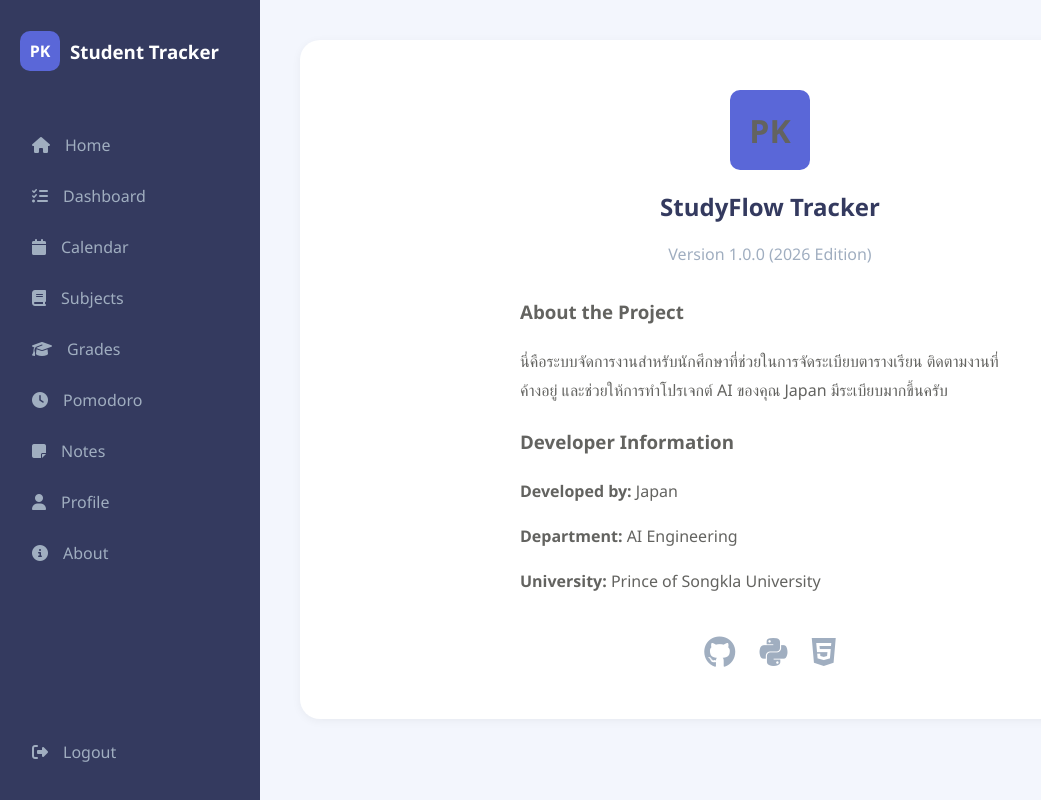
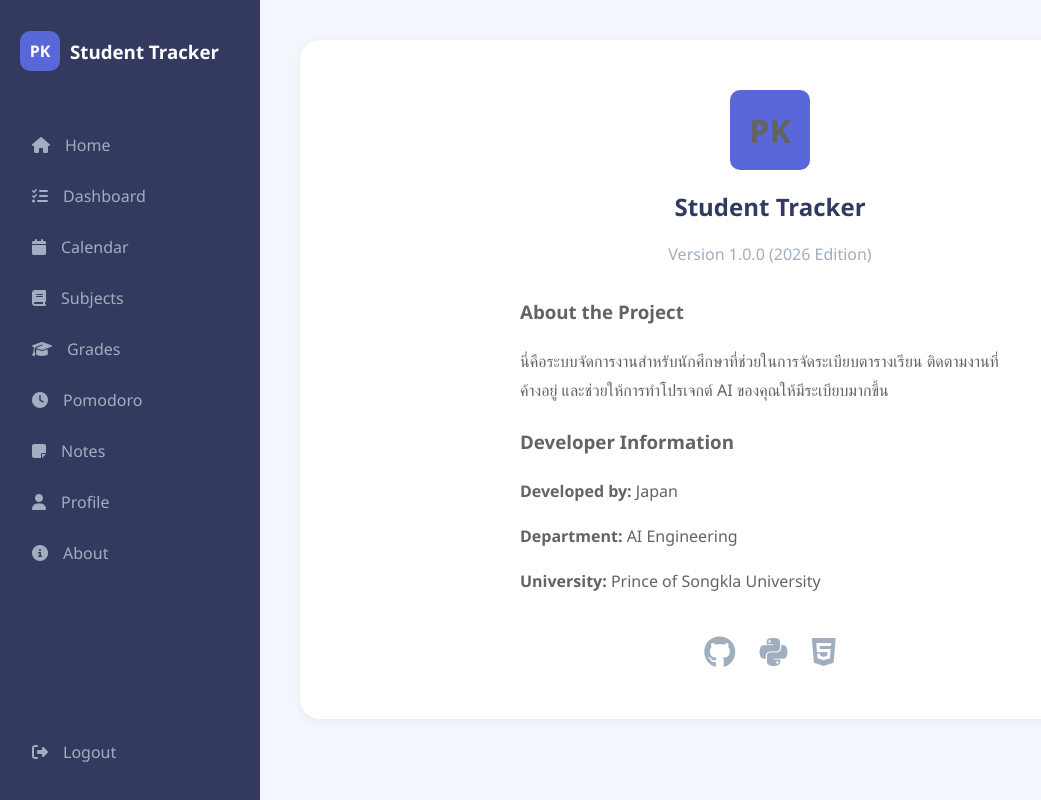
Before and after one commit to Praewa-Japan1350/WEB, a Flask app: page /about in a window 1280 px wide. Shown: the whole page, without its empty margins (0-1041 px from the left). Run offline with Flask 3, Linux system fonts and the light colour scheme.

Commit message:
feat: rename project to Student Tracker and update about section

```diff
--- a/templates/about.html
+++ b/templates/about.html
@@ -2,12 +2,12 @@
 {% block content %}
 <div class="table-container" style="text-align: center; padding: 50px;">
     <div class="logo-circle" style="width: 80px; height: 80px; font-size: 2rem; margin: 0 auto 20px;">PK</div>
-    <h2 style="color: #343a5f;">StudyFlow Tracker</h2>
+    <h2 style="color: #343a5f;">Student Tracker</h2>
     <p style="color: #a0aec0; margin-bottom: 30px;">Version 1.0.0 (2026 Edition)</p>
 
     <div style="text-align: left; max-width: 500px; margin: 0 auto; line-height: 1.8;">
         <h3>About the Project</h3>
-        <p>นี่คือระบบจัดการงานสำหรับนักศึกษาที่ช่วยในการจัดระเบียบตารางเรียน ติดตามงานที่ค้างอยู่ และช่วยให้การทำโปรเจกต์ AI ของคุณ Japan มีระเบียบมากขึ้นครับ</p>
+        <p>นี่คือระบบจัดการงานสำหรับนักศึกษาที่ช่วยในการจัดระเบียบตารางเรียน ติดตามงานที่ค้างอยู่ และช่วยให้การทำโปรเจกต์ AI ของคุณให้มีระเบียบมากขึ้น</p>
 
         <h3 style="margin-top: 20px;">Developer Information</h3>
         <p><strong>Developed by:</strong> Japan</p>
```
